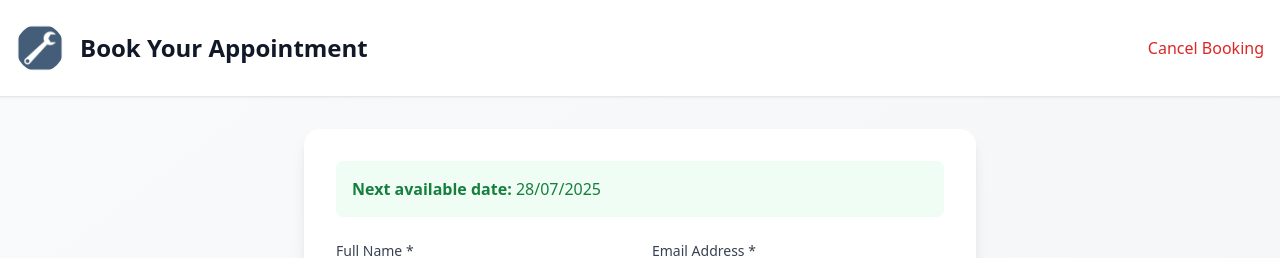
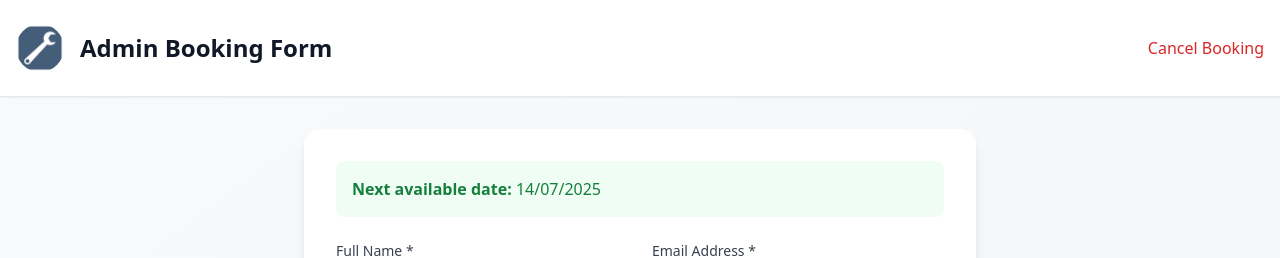
Before and after one commit to Redbox-Clients/John_Garage_Booking_Dashboard, a React (Create React App) app: page /booking in a window 1280 px wide. Shown: the top 258 px of the page. Built offline with nearby package versions, Linux system fonts and the light colour scheme; no server answers; sample sign-in values are in the browser's storage.

Commit message:
no 2 week booking logic for admins

```diff
--- a/src/components/BookingForm.jsx
+++ b/src/components/BookingForm.jsx
@@ -1,6 +1,8 @@
 import React, { useState, useEffect, useMemo } from 'react';
 import { Link } from 'react-router-dom';
 import { fetchAvailability, createBooking } from '../api';
+import { onAuthStateChanged } from 'firebase/auth';
+import { auth } from '../firebase';
 
 // Helper function to get days in a month
 const getDaysInMonth = (year, month) => {
@@ -65,6 +67,16 @@ const fetchIrishBankHolidays = async () => {
 
 // Main Booking Form component
 export default function BookingForm() {
+  // Detect if an admin user is signed in (firebase auth user present)
+  const [isAdminBooking, setIsAdminBooking] = useState(false);
+
+  useEffect(() => {
+    const unsubscribe = onAuthStateChanged(auth, (user) => {
+      setIsAdminBooking(!!user);
+    });
+    return () => unsubscribe();
+  }, []);
+
   const [formData, setFormData] = useState({
     name: '',
     email: '',
@@ -249,7 +261,7 @@ export default function BookingForm() {
       setDateSelectionError(`Date ${displayDate} is unavailable. Please choose another date.`);
     }
     // Check if the date is in the disabled range (today up to two weeks from today)
-    else if (date >= todayDate && date <= twoWeeksFromToday) {
+    else if (!isAdminBooking && date >= todayDate && date <= twoWeeksFromToday) {
       setMessage(`Appointments cannot be booked within the next two weeks. Please select a date after ${formatDateToDisplay(twoWeeksFromToday)}.`);
       setMessageType('error');
       setFormData(prevData => ({ ...prevData, appointmentDate: '' }));
@@ -417,8 +429,8 @@ export default function BookingForm() {
 
   // Get earliest available date for display
   const getEarliestAvailableDate = () => {
-    const startDate = new Date(twoWeeksFromToday);
-    startDate.setDate(startDate.getDate() + 1); // Start from the day after two weeks
+    const startDate = new Date(isAdminBooking ? todayDate : twoWeeksFromToday);
+    startDate.setDate(startDate.getDate() + 1); // Start from the day after the minimum lead time
 
     // Calculate the maximum number of days to check (from start date to 3 months limit)
     const maxCheckDate = new Date(threeMonthsFromToday);
@@ -458,7 +470,9 @@ export default function BookingForm() {
           <div className="flex items-center justify-between">
             <div className="flex items-center space-x-4">
               <img src="/carlogo.jpg" alt="The Garage Dunboyne" className="h-12 w-12 rounded-full" />
-              <h1 className="text-2xl font-bold text-gray-900">Book Your Appointment</h1>
+              <h1 className="text-2xl font-bold text-gray-900">
+                {isAdminBooking ? 'Admin Booking Form' : 'Book Your Appointment'}
+              </h1>
             </div>
             <Link
               to="/cancel-booking"
@@ -669,7 +683,7 @@ export default function BookingForm() {
                           const isWeekend = date.getDay() === 0 || date.getDay() === 6;
                           const isUnavailable = unavailableDates.includes(dateString);
                           const isBankHoliday = bankHolidays.includes(dateString);
-                          const isInDisabledRange = date >= todayDate && date <= twoWeeksFromToday;
+                          const isInDisabledRange = !isAdminBooking && date >= todayDate && date <= twoWeeksFromToday;
                           const isPast = date < todayDate;
                           const isTooFarFuture = date > threeMonthsFromToday;
                           const isUnavailableFiltered = unavailableDates.includes(dateString) && !bankHolidays.includes(dateString);
@@ -706,7 +720,9 @@ export default function BookingForm() {
                         <p><span className="inline-block w-3 h-3 bg-red-50 border rounded mr-2"></span>Weekends unavailable</p>
                         <p><span className="inline-block w-3 h-3 bg-red-100 border rounded mr-2"></span>Fully booked</p>
                         <p><span className="inline-block w-3 h-3 bg-blue-50 border rounded mr-2"></span>Bank holidays</p>
-                        <p><span className="inline-block w-3 h-3 bg-yellow-50 border rounded mr-2"></span>Too soon (2 week minimum)</p>
+                        {!isAdminBooking && (
+                          <p><span className="inline-block w-3 h-3 bg-yellow-50 border rounded mr-2"></span>Too soon (2 week minimum)</p>
+                        )}
                         <p><span className="inline-block w-3 h-3 bg-gray-100 border rounded mr-2"></span>Too far (3 month maximum)</p>
                       </div>
                     </div>
```
